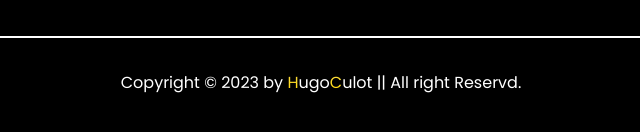
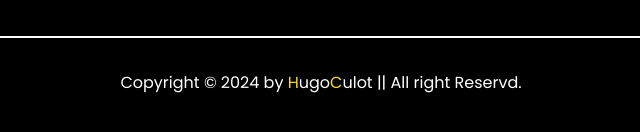
Before and after one commit to ONEmanLAW/Hugo-Culot-Portfolio, a plain HTML site: page index.html in a window 1280 px wide. Shown: the part 3777-3909 px from the top of the page, 319-959 px from the left. Drawn offline with nearby package versions, Linux system fonts and the light colour scheme.

Commit message:
Update of Copyright '2023' to '2024'.

```diff
--- a/index.html
+++ b/index.html
@@ -451,7 +451,7 @@
 
 
     <footer>
-      <p>Copyright © 2023 by <span>H</span>ugo<span>C</span>ulot || All right Reservd.</p>
+      <p>Copyright © 2024 by <span>H</span>ugo<span>C</span>ulot || All right Reservd.</p>
     </footer>
 
     <div id="progress">
```
